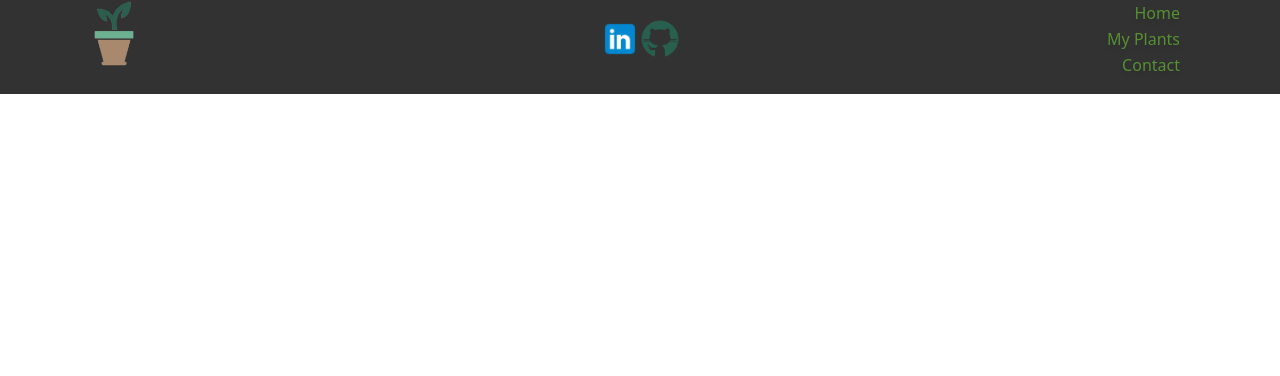
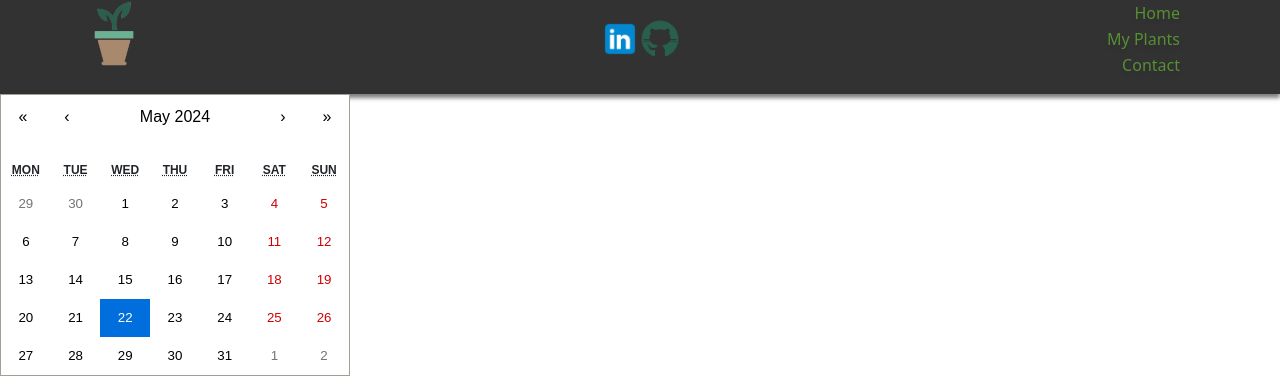
Before and after one commit to CodrinCarpovici/plantit, a React (Vite) app: page / in a window 1280 px wide. Shown: the part 816-1192 px from the top of the page. Before the commit the page ends 910 px from the top, so only its background shows below. Built offline with nearby package versions, Linux system fonts and the light colour scheme.

Commit message:
react calendar created

```diff
--- a/package.json
+++ b/package.json
@@ -14,9 +14,11 @@
     "@fortawesome/fontawesome-free": "^6.5.1",
     "@fortawesome/fontawesome-svg-core": "^6.5.2",
     "bootstrap": "^5.3.3",
+    "date-fns": "^3.6.0",
     "framer-motion": "^11.1.9",
     "react": "^18.2.0",
     "react-bootstrap": "^2.10.2",
+    "react-calendar": "^5.0.0",
     "react-dom": "^18.2.0",
     "react-icons": "^5.2.1",
     "react-router-dom": "^6.23.0",
--- a/src/App.jsx
+++ b/src/App.jsx
@@ -13,6 +13,7 @@ import Homepage from "./pages/Homepage";
 // import Forum from './pages/Forumpage'
 // import Home from './pages/Homepage'
 // import Contact from './pages/Contactpage'
+import Calendarpage from "./pages/Calendarpage";
 // // import SignIn from './pages/'
 // // import Recognition from './pages/'
 
@@ -22,6 +23,8 @@ function App() {
       <Navbar />
       <Homepage />
       <Footer />
+      <div id="calendar" >
+        <Calendarpage /> </div>
     </>
   );
 }
--- a/src/pages/Calendarpage.jsx
+++ b/src/pages/Calendarpage.jsx
@@ -1,9 +1,15 @@
-import React from 'react'
+import React, { useState } from 'react';
+import Calendar from 'react-calendar';
+import 'react-calendar/dist/Calendar.css';
 
 const Calendarpage = () => {
+  const [value, setValue] = useState(new Date());
+
   return (
-    <div>Calendarpage</div>
-  )
-}
+    <div>
+      <Calendar onChange={setValue} value={value} />
+    </div>
+  );
+};
 
-export default Calendarpage
+export default Calendarpage;
```
Also changed, not shown: src/App.scss (line endings or trailing spaces), src/assets/thums up icon.png (renamed from src/assets/thumsup-icon.png), 1 other file (tests, documents, lock files or other folders).
